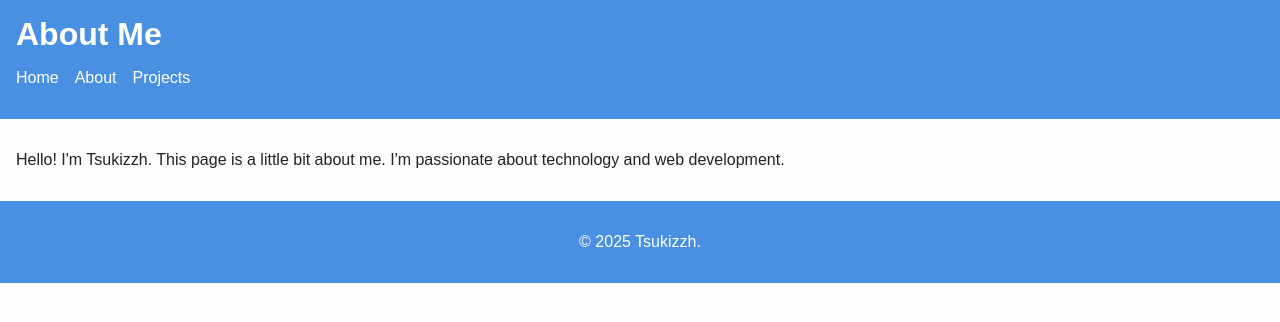
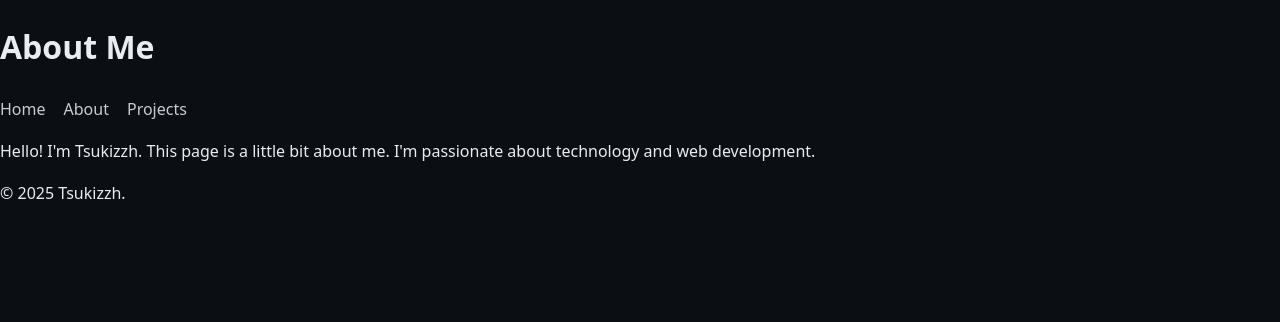
Before and after one commit to Tsukizzh/Tsukizzh.github.io, a plain HTML site: page about.html in a window 1280 px wide. Drawn offline with Linux system fonts and the light colour scheme.

Commit message:
feat: update style.css with luxe dark theme

```diff
--- a/assets/css/style.css
+++ b/assets/css/style.css
@@ -1,38 +1,91 @@
-:root {
-  --bg: #fdfdfd;
-  --text: #222;
-  --accent: #4a90e2;
+/* ===== Tsukizzh · Luxe Dark Theme ===== */
+:root{
+  --bg: #0b0f14;
+  --panel: #0f1520;
+  --glass: rgba(255,255,255,0.04);
+  --stroke: rgba(255,255,255,0.08);
+  --text: #e8edf3;
+  --muted: #a7b2c2;
+  --accent: #74f1ff;
+  --accent-2: #a88bff;
+  --shadow: 0 10px 30px rgba(0,0,0,.35);
+  --radius: 16px;
 }
-body {
-  margin: 0;
-  font-family: Arial, sans-serif;
-  background: var(--bg);
-  color: var(--text);
+
+*{box-sizing:border-box}
+html,body{margin:0;padding:0;background:var(--bg);color:var(--text);
+  font:16px/1.65 ui-sans-serif,system-ui,-apple-system,"Segoe UI",Roboto,"Helvetica Neue",Arial}
+img{max-width:100%;display:block}
+a{color:var(--accent);text-decoration:none}
+a:hover{opacity:.9}
+
+.container{max-width:1080px;margin:0 auto;padding:24px}
+
+.site-header{
+  position:sticky;top:0;z-index:10;
+  border-bottom:1px solid var(--stroke);
+  backdrop-filter:saturate(180%) blur(14px);
+  background:linear-gradient(180deg, rgba(17,22,30,.75), rgba(17,22,30,.35));
 }
-header {
-  background: var(--accent);
-  color: white;
-  padding: 1rem;
+.nav{display:flex;align-items:center;gap:18px;max-width:1080px;margin:0 auto;padding:14px 24px}
+.brand{display:flex;align-items:center;gap:10px;font-weight:700;letter-spacing:.3px}
+.brand-badge{
+  width:28px;height:28px;border-radius:10px;
+  background:linear-gradient(135deg,var(--accent),var(--accent-2));
+  box-shadow:0 8px 24px rgba(116,241,255,.25);
 }
-header h1 {
-  margin: 0;
+.menu{margin-left:auto;display:flex;gap:18px;list-style:none;padding:0}
+.menu a{color:var(--text);opacity:.85}
+.menu a.active{color:var(--accent)}
+
+.hero{
+  position:relative;overflow:hidden;border-bottom:1px solid var(--stroke)
 }
-nav .menu {
-  list-style: none;
-  padding: 0;
-  display: flex;
-  gap: 1rem;
+.hero-wrap{max-width:1080px;margin:0 auto;padding:72px 24px}
+.hero h1{font-size:clamp(34px,6vw,54px);margin:0 0 10px;letter-spacing:.2px}
+.subtitle{color:var(--muted);max-width:720px;margin:0 0 22px}
+.cta{display:flex;gap:12px;flex-wrap:wrap}
+.btn{
+  display:inline-block;padding:12px 16px;border-radius:12px;font-weight:600;
+  background:linear-gradient(135deg,var(--accent),var(--accent-2));color:#021018;
+  box-shadow:0 10px 30px rgba(116,241,255,.25)
 }
-nav .menu li a {
-  color: white;
-  text-decoration: none;
+.btn.outline{background:transparent;color:var(--accent);border:1px solid var(--accent)}
+
+.hero-bg{
+  position:absolute;inset:-20% -10% auto -10%;height:420px;z-index:-1;
+  background:
+    radial-gradient(60% 60% at 10% 20%, rgba(116,241,255,.16) 0%, transparent 60%),
+    radial-gradient(60% 60% at 90% 10%, rgba(168,139,255,.16) 0%, transparent 60%),
+    linear-gradient(180deg, rgba(255,255,255,.02), transparent);
+  filter:blur(30px)
 }
-main {
-  padding: 1rem;
+
+.section{padding:28px 0}
+.grid{
+  display:grid;gap:18px;
+  grid-template-columns:repeat(auto-fill,minmax(260px,1fr));
 }
-footer {
-  background: var(--accent);
-  color: white;
-  text-align: center;
-  padding: 1rem;
+.card{
+  background:linear-gradient(180deg, var(--glass), rgba(255,255,255,0.02));
+  border:1px solid var(--stroke);border-radius:var(--radius);padding:18px;
+  box-shadow:var(--shadow);transition:transform .25s ease, border-color .25s ease
 }
+.card:hover{transform:translateY(-4px);border-color:rgba(116,241,255,.45)}
+
+.kv{display:flex;align-items:center;gap:10px;color:var(--muted);font-size:14px}
+.badge{
+  display:inline-block;padding:6px 10px;border-radius:999px;
+  border:1px solid var(--stroke);background:rgba(255,255,255,.02);color:var(--muted);font-size:12px
+}
+
+.section-title{display:flex;align-items:center;justify-content:space-between;margin:0 0 10px}
+.section-title h2{margin:0;font-size:20px;letter-spacing:.3px}
+
+.site-footer{
+  border-top:1px solid var(--stroke);margin-top:28px
+}
+.site-footer .container{display:flex;justify-content:space-between;gap:14px;flex-wrap:wrap;color:var(--muted)}
+.copy{font-size:14px}
+.links{display:flex;gap:14px;flex-wrap:wrap}
+.links a{color:var(--muted)}
```
